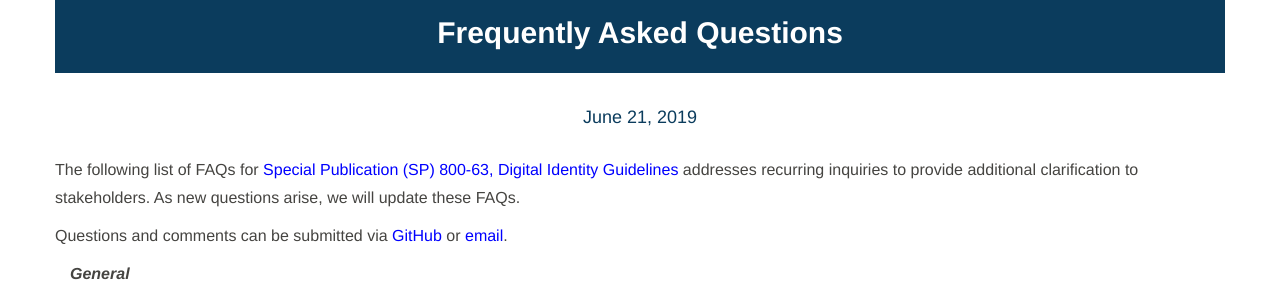
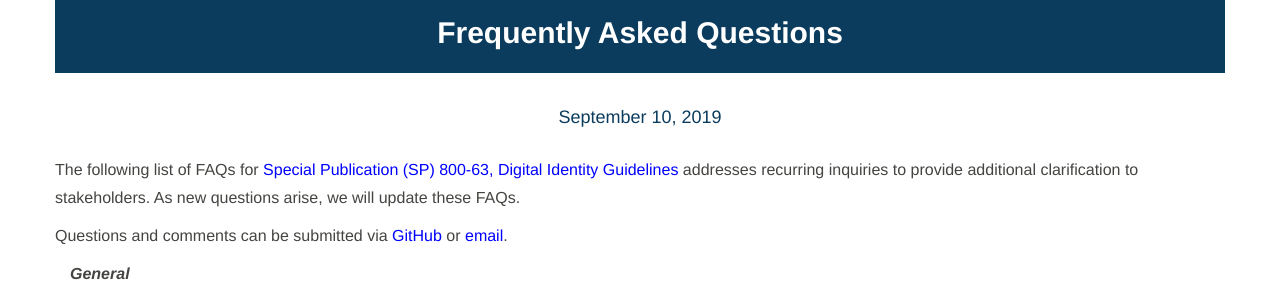
Before and after one commit to usnistgov/800-63-FAQ, a Jekyll site: the page built from index.md, in a window 1280 px wide and 900 px high. Shown: the part 153-453 px from the top of the window. Built offline with Jekyll 4.4.1, drawn with Linux system fonts in a browser that asks for light colours.

Commit message:
update publication date for last set of changes

```diff
--- a/index.md
+++ b/index.md
@@ -9,7 +9,7 @@ description: "NIST Special Publication 800-63 Digital Identity Guidelines-FAQ"
 ## NIST Special Publication 800-63: Digital Identity Guidelines
 ## Frequently Asked Questions
 
-#### June 21, 2019
+#### September 10, 2019
 <br>
 </div>
 </section>
```
